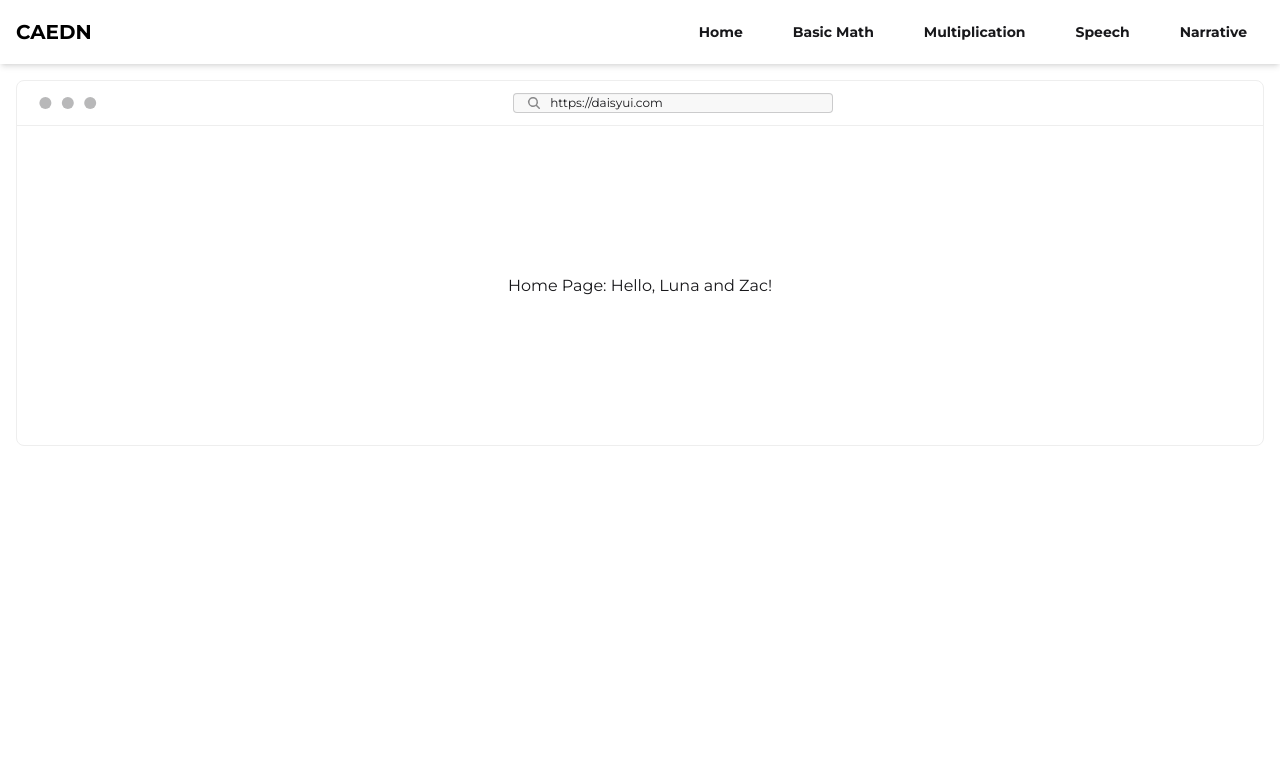
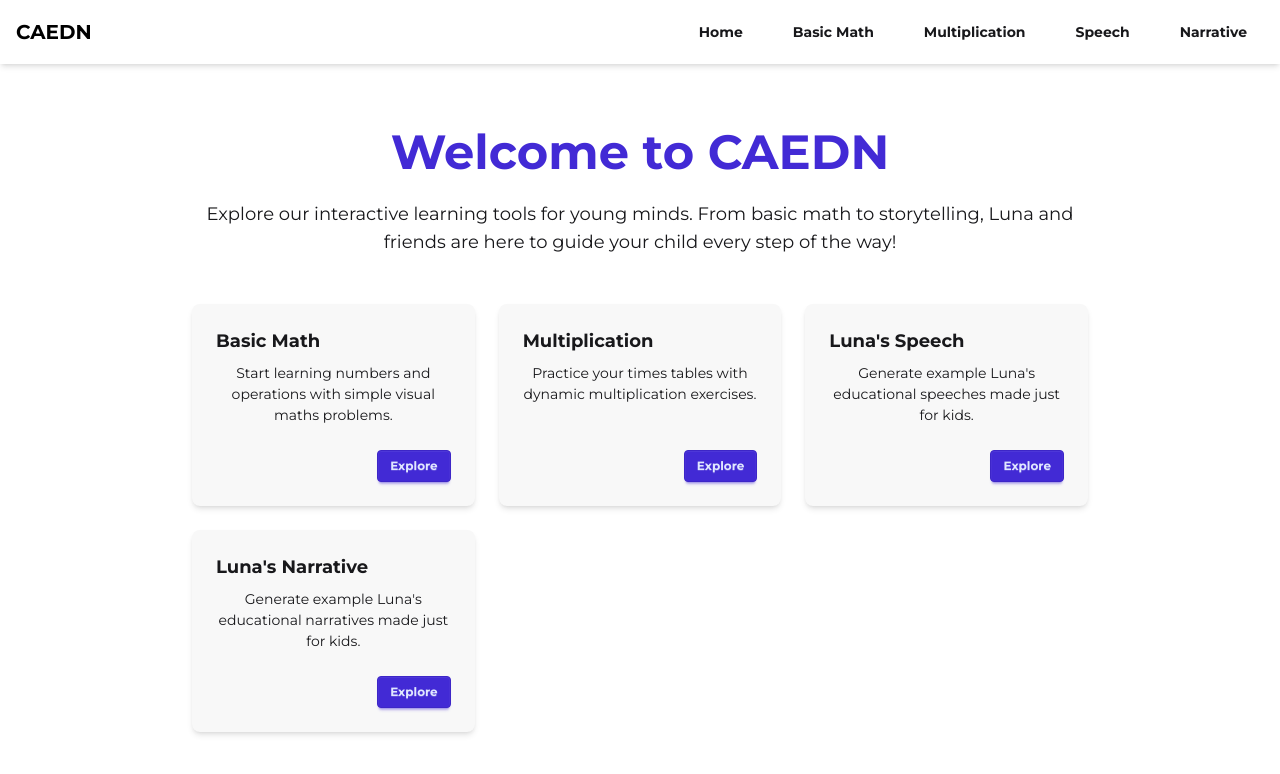
Before and after one commit to jcicaro/caedn-ts, a React (Vite) app: page / in a window 1280 px wide. Shown: the top 774 px of the page. Built offline with nearby package versions, Linux system fonts and the light colour scheme; no server answers.

Commit message:
simple homepage

```diff
--- a/src/pages/Home.tsx
+++ b/src/pages/Home.tsx
@@ -1,12 +1,71 @@
-export default function Home() {
-    return <>
+// export default function Home() {
+//     return <>
 
-        <div className="mockup-browser border-base-300 border w-full">
-            <div className="mockup-browser-toolbar">
-                <div className="input">https://daisyui.com</div>
-            </div>
-            <div className="grid place-content-center border-t border-base-300 h-80">Home Page: Hello, Luna and Zac!</div>
+//         <div className="mockup-browser border-base-300 border w-full">
+//             <div className="mockup-browser-toolbar">
+//                 <div className="input">https://daisyui.com</div>
+//             </div>
+//             <div className="grid place-content-center border-t border-base-300 h-80">Home Page: Hello, Luna and Zac!</div>
+//         </div>
+
+//     </>;
+// }
+
+import { Link } from "react-router-dom";
+
+const Home = () => {
+  return (
+    <div className="min-h-screen bg-base-100 py-12 px-6">
+      <div className="max-w-4xl mx-auto text-center">
+        <h1 className="text-5xl font-bold text-primary mb-6">Welcome to CAEDN</h1>
+        <p className="text-lg text-base-content mb-12">
+          Explore our interactive learning tools for young minds. From basic math to storytelling, Luna and friends are here to guide your child every step of the way!
+        </p>
+
+        <div className="grid grid-cols-1 sm:grid-cols-2 lg:grid-cols-3 gap-6">
+          {/* <Card
+            title="About Us"
+            desc="Learn more about our mission, vision, and the team behind CAEDN."
+            link="/about"
+          /> */}
+          <Card
+            title="Basic Math"
+            desc="Start learning numbers and operations with simple visual maths problems."
+            link="/basicmath"
+          />
+          <Card
+            title="Multiplication"
+            desc="Practice your times tables with dynamic multiplication exercises."
+            link="/multiplication"
+          />
+          <Card
+            title="Luna's Speech"
+            desc="Generate example Luna's educational speeches made just for kids."
+            link="/lunaspeech"
+          />
+          <Card
+            title="Luna's Narrative"
+            desc="Generate example Luna's educational narratives made just for kids."
+            link="/lunanarrative"
+          />
         </div>
+      </div>
+    </div>
+  );
+};
 
-    </>;
-}
+const Card = ({ title, desc, link }: { title: string; desc: string; link: string }) => (
+  <div className="card bg-base-200 shadow-md hover:shadow-xl transition-shadow duration-200">
+    <div className="card-body">
+      <h2 className="card-title">{title}</h2>
+      <p>{desc}</p>
+      <div className="card-actions justify-end mt-4">
+        <Link to={link} className="btn btn-primary btn-sm">
+          Explore
+        </Link>
+      </div>
+    </div>
+  </div>
+);
+
+export default Home;
```
